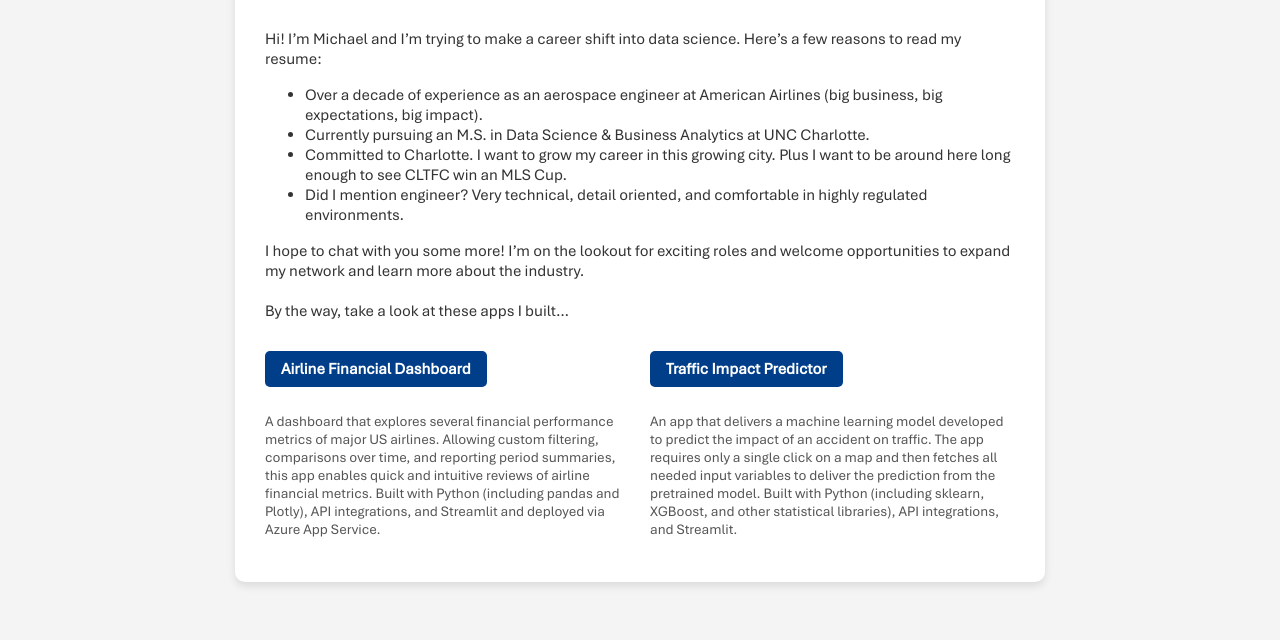
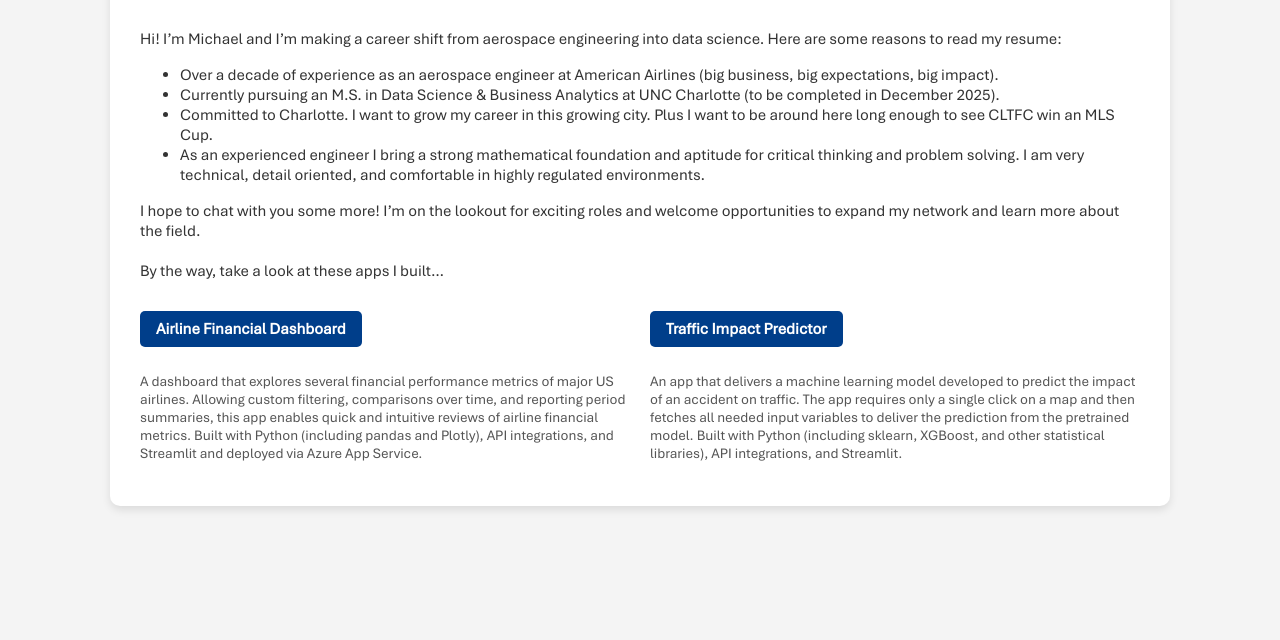
Before and after one commit to mtricanowicz/mtricanowicz.github.io, a plain HTML site: page index.html in a window 1280 px wide. Shown: the part 230-870 px from the top of the page. After the commit the page ends 800 px from the top, so only its background shows below. Drawn offline with Linux system fonts and the light colour scheme.

Commit message:
style and format changes

```diff
--- a/index.html
+++ b/index.html
@@ -19,7 +19,7 @@
             padding: 50px;
         }
         .container {
-            max-width: 750px;
+            max-width: 1000px;
             margin: 0 auto;
             background-color: #fff;
             padding: 30px;
@@ -32,7 +32,7 @@
             margin-bottom: 0px;
         }
         .left-align {
-            text-align: left; /* Align text to the left */
+            text-align: left;
         }
         .my-info {
             display: flex;
@@ -117,14 +117,14 @@
             <a class="resume-box" href="Tricanowicz - Resume.pdf" target="_blank">Resume</a>
         </div>
 
-        <p class="left-align">Hi! I’m Michael and I’m trying to make a career shift into data science. Here’s a few reasons to read my resume:<br></p>
+        <p class="left-align">Hi! I’m Michael and I’m making a career shift from aerospace engineering into data science. Here are some reasons to read my resume:<br></p>
         <ul class="left-align">
         <li>Over a decade of experience as an aerospace engineer at American Airlines (big business, big expectations, big impact).</li>
-        <li>Currently pursuing an M.S. in Data Science & Business Analytics at UNC Charlotte.</li>
+        <li>Currently pursuing an M.S. in Data Science & Business Analytics at UNC Charlotte (to be completed in December 2025).</li>
         <li>Committed to Charlotte. I want to grow my career in this growing city. Plus I want to be around here long enough to see CLTFC win an MLS Cup.</li>
-        <li>Did I mention engineer? Very technical, detail oriented, and comfortable in highly regulated environments.</li>
+        <li>As an experienced engineer I bring a strong mathematical foundation and aptitude for critical thinking and problem solving. I am very technical, detail oriented, and comfortable in highly regulated environments.</li>
         </ul>
-        <p class="left-align">I hope to chat with you some more! I’m on the lookout for exciting roles and welcome opportunities to expand my network and learn more about the industry.<br>
+        <p class="left-align">I hope to chat with you some more! I’m on the lookout for exciting roles and welcome opportunities to expand my network and learn more about the field.<br>
             <br>By the way, take a look at these apps I built…</p>
 
         <div class="streamlit-container">
```
